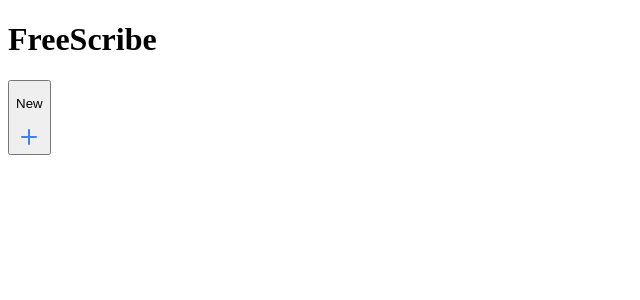
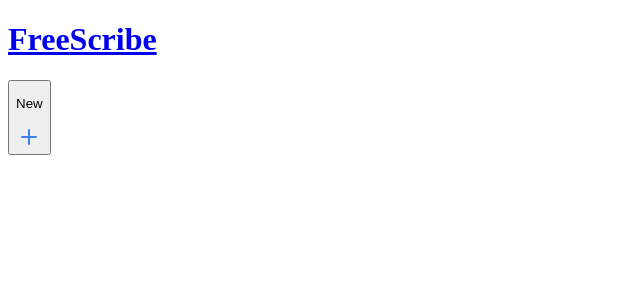
Before and after one commit to Deepjyoti-Sarmah/Voice-translation-transcription, a Next.js app: page /header in a window 1280 px wide. Shown: the top 300 px of the page, without its empty margins (0-640 px from the left). Built offline with nearby package versions, Linux system fonts and the light colour scheme.

Commit message:
adding back link to header

```diff
--- a/pages/header.tsx
+++ b/pages/header.tsx
@@ -4,15 +4,20 @@
 const Header = () => {
     return (
         <header className="flex items-center justify-between gap-4 p-4">
-            <h1 className='font-medium'> Free
+            <a href="/">
+                <h1 className='font-bold'> Free
                     <span className="text-blue-500 bold">Scribe</span>
                 </h1>
+            </a>
+
+            <a href="/">
                 <Button
                     variant="outline"
                     className="flex text-black text-sm items-center gap-2 px-4 py-2 rounded-lg specialBtn hover:text-blue-600 duration-200">
                     <p>New</p>
                     <PlusSVG />
                 </Button>
+            </a>
         </header>
     )
 };
```
Also changed, not shown: app/page.tsx (indentation only). Lines whose indentation alone changed are shown as unchanged.
